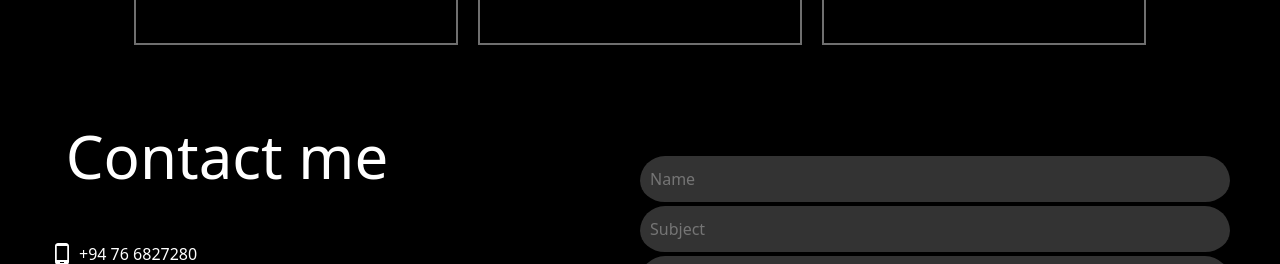
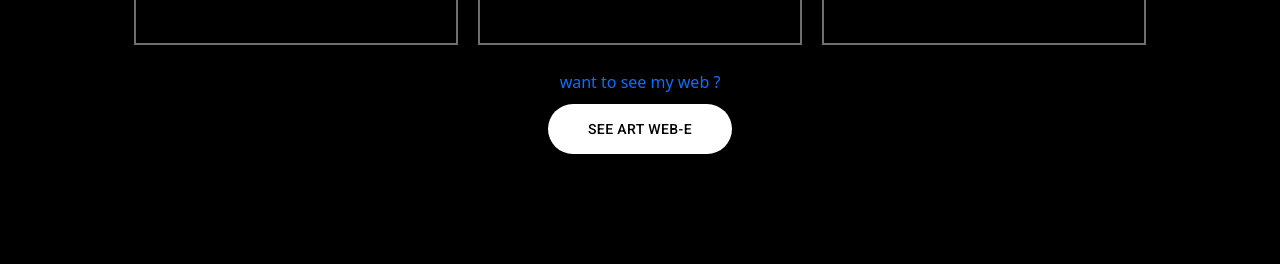
Before and after one commit to Thambara-20/myportfolio, a React (Create React App) app: page / in a window 1280 px wide. Shown: the part 2748-3012 px from the top of the page. Built offline with nearby package versions, Linux system fonts and the light colour scheme.

Commit message:
added link to the A-web

```diff
--- a/src/PortfolioContainer/ContactMe/Contact.css
+++ b/src/PortfolioContainer/ContactMe/Contact.css
@@ -90,24 +90,12 @@ textarea {
 
 }
 
-.web-app-button{
-
-  height: 50px;
-  transition: transform 0.5s ease ease-in-out;
-  margin-top: 20px;
-}
-.web-app-button:hover{
-  background-color: #ffffff;
-  transform: scale(1.1);
-  color: #000000;
-  border: 2px solid #000000;
-}
 
 
 @media screen and (max-width: 900px) {
   .c {
 
-    min-height: 80vh;
+    min-height: 100vh;
 
   }
 
--- a/src/PortfolioContainer/ContactMe/Contact.js
+++ b/src/PortfolioContainer/ContactMe/Contact.js
@@ -42,11 +42,7 @@ const Contact = () => {
 
   return (
     <div className="c">
-      {/* <a href=""  data-aos='fade-up'>
-        <Button className='web-app-button'style={{ backgroundColor:darkMode? 'white':'black', borderRadius: 50, padding: '10px 40px 10px 40px' }}>
-          See Art Web-E
-        </Button>
-      </a> */}
+
       <div className="c-bg"></div>
       <div className="c-wrapper">
         <div className="c-left">
--- a/src/PortfolioContainer/HighLights/HighLight/HighLight.css
+++ b/src/PortfolioContainer/HighLights/HighLight/HighLight.css
@@ -8,6 +8,7 @@
     align-items: center;
     text-align: center;
     justify-content: center;
+    box-shadow: 0px 0px 10px 0px rgba(0, 0, 0, 0.75);
   }
 
   .p-browse {
@@ -41,7 +42,7 @@
 
   @media screen and (max-width: 821px) {
     .p {
-      width: 90%;
-      height: 40vh;
+      width: 80%;
+      height: 45vh;
     }
   }
--- a/src/PortfolioContainer/HighLights/HighLights.css
+++ b/src/PortfolioContainer/HighLights/HighLights.css
@@ -24,6 +24,18 @@
   .p1-desc {
     margin: 20px 0px;
   }
+  .web-app-button {
+    height: 50px;
+    transition: transform 0.3s ease-in-out, background-color 0.3s ease-in-out, border 0.3s ease-in-out !important;
+    margin-bottom: 60px !important;
+    box-shadow: 0px 0px 10px 0px rgba(0, 0, 0, 0.75);
+  }
+
+  .web-app-button:hover {
+    background-color: #ffffff;
+    transform: scale(1.1);
+    border: 2px solid #000000;
+  }
 
   .p1-list {
     width: 100%;
--- a/src/PortfolioContainer/HighLights/HighLights.js
+++ b/src/PortfolioContainer/HighLights/HighLights.js
@@ -1,17 +1,21 @@
 import Highlight from './HighLight/HighLight.js'
 import './HighLights.css'
-import { React, useEffect } from 'react'
+import { React, useContext, useEffect } from 'react'
 import AOS from 'aos';
 import { Projects } from '../../assets/data'
 import { Button } from '@mui/material';
+import { ThemeContext } from '../Context.js';
 
 const ProjectList = () => {
+    const theme = useContext(ThemeContext);
+    const darkMode = theme.state.darkMode;
     useEffect(() => {
         AOS.init({
             duration: 3000,
         });
     }, []);
     return (
+
         <div className='highlights-wrapper' data-aos='fade-up'>
             <div className="bottom-line-wrapper">
 
@@ -33,6 +37,14 @@ const ProjectList = () => {
                 </div>
 
             </div>
+            <a href="https://thambara-20.github.io/ArtWeb-E/" data-aos='fade-up' style={{ textDecoration: 'none' }}>
+                <div style={{ marginBottom: '10px' }} >
+                    want to see my web ?
+                </div>
+                <Button className='web-app-button' style={{ backgroundColor: darkMode ? 'white' : 'grey' ,color: !darkMode ? 'white' : 'black', borderRadius: 50, padding: '10px 40px 10px 40px' }}>
+                    See Art Web-E
+                </Button>
+            </a>
 
 
         </div>
```
